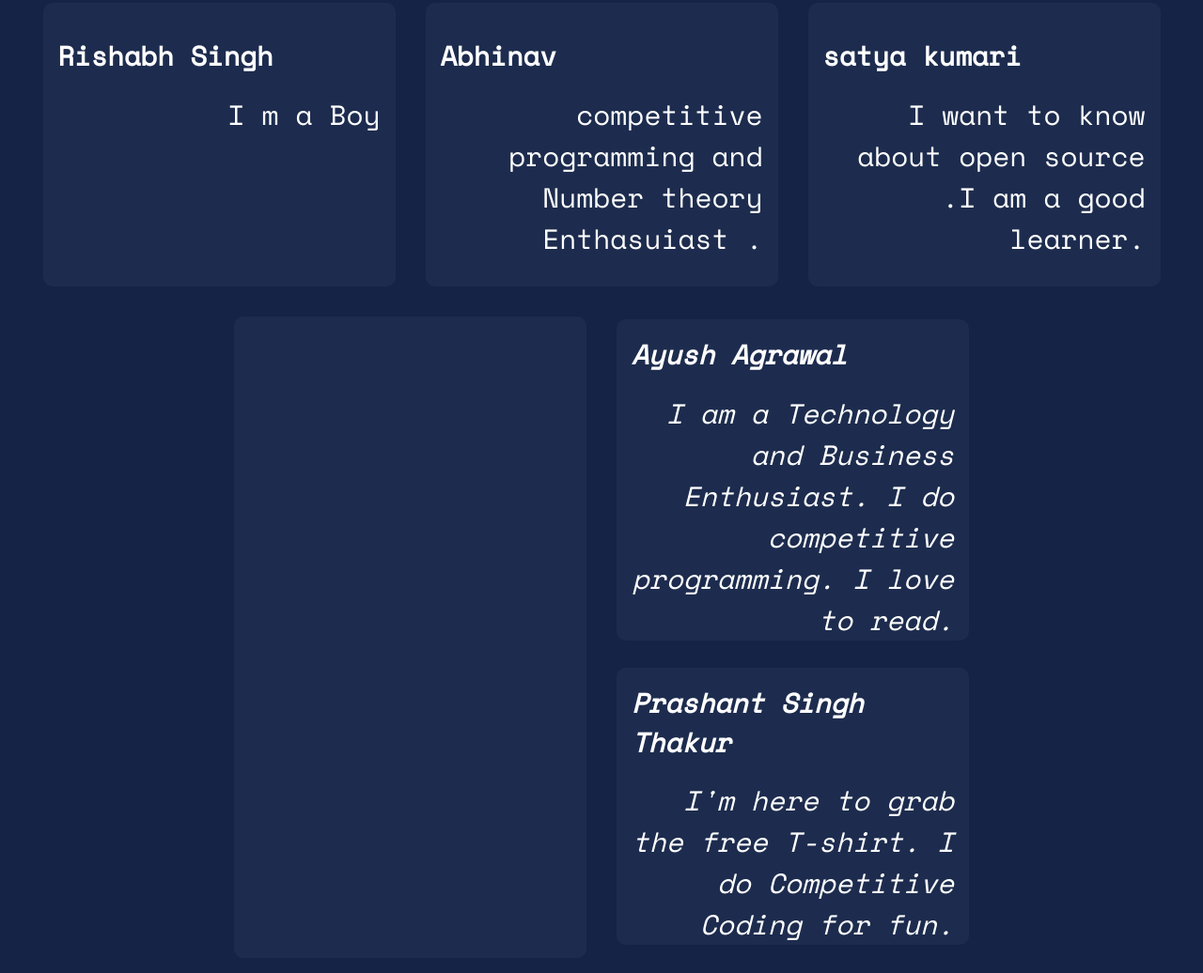
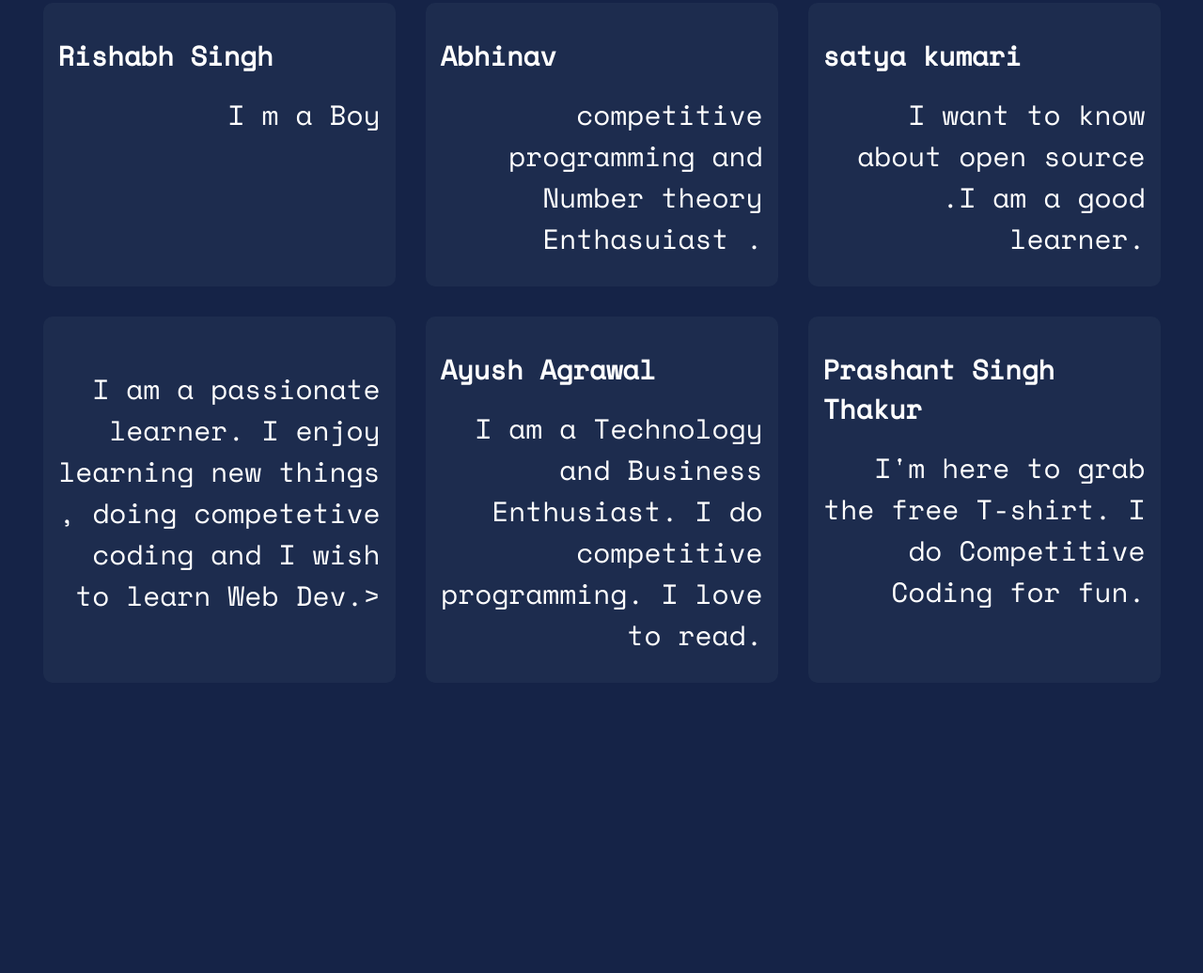
Before and after one commit to iiitranchi/iiitranchi.github.io, a plain HTML site: page hacktoberfest-19/attendees/index.html in a window 1280 px wide. Shown: the part 2265-3301 px from the top of the page at 94% size. After the commit the page ends 3008 px from the top, so only its background shows below. Drawn offline with nearby package versions, Linux system fonts and the light colour scheme; a web font is replaced by a local one.

Commit message:
Bug Fix
Breaking Code , fixed bug

```diff
--- a/hacktoberfest-19/attendees/index.html
+++ b/hacktoberfest-19/attendees/index.html
@@ -93,7 +93,7 @@
       </div>
     <div class="wrapper">
       <h1><Rajesh Joshi></h1>
-				<p> <I am a passionate learner. I enjoy learning new things , doing competetive coding and I wish to learn Web Dev.></p>
+				<p> I am a passionate learner. I enjoy learning new things , doing competetive coding and I wish to learn Web Dev.></p>
     </div>
     <div class="wrapper">
 
```
